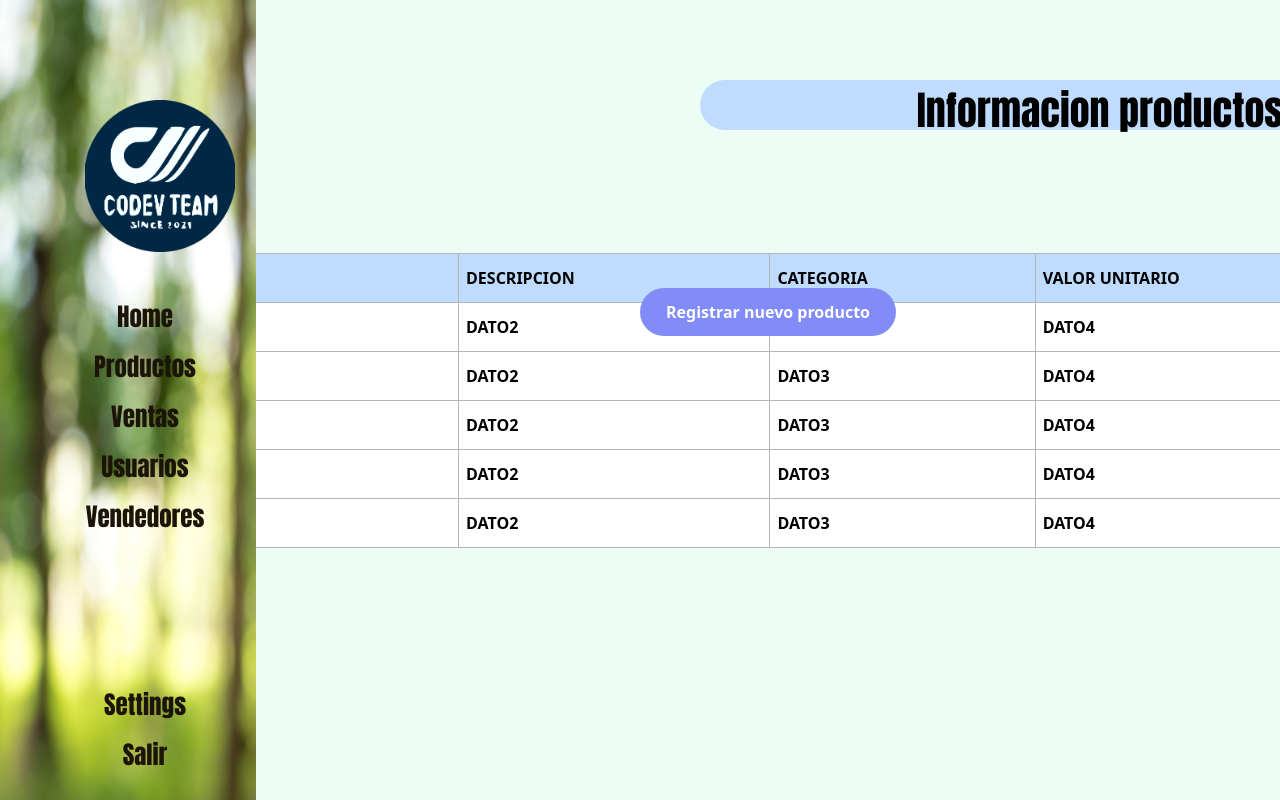
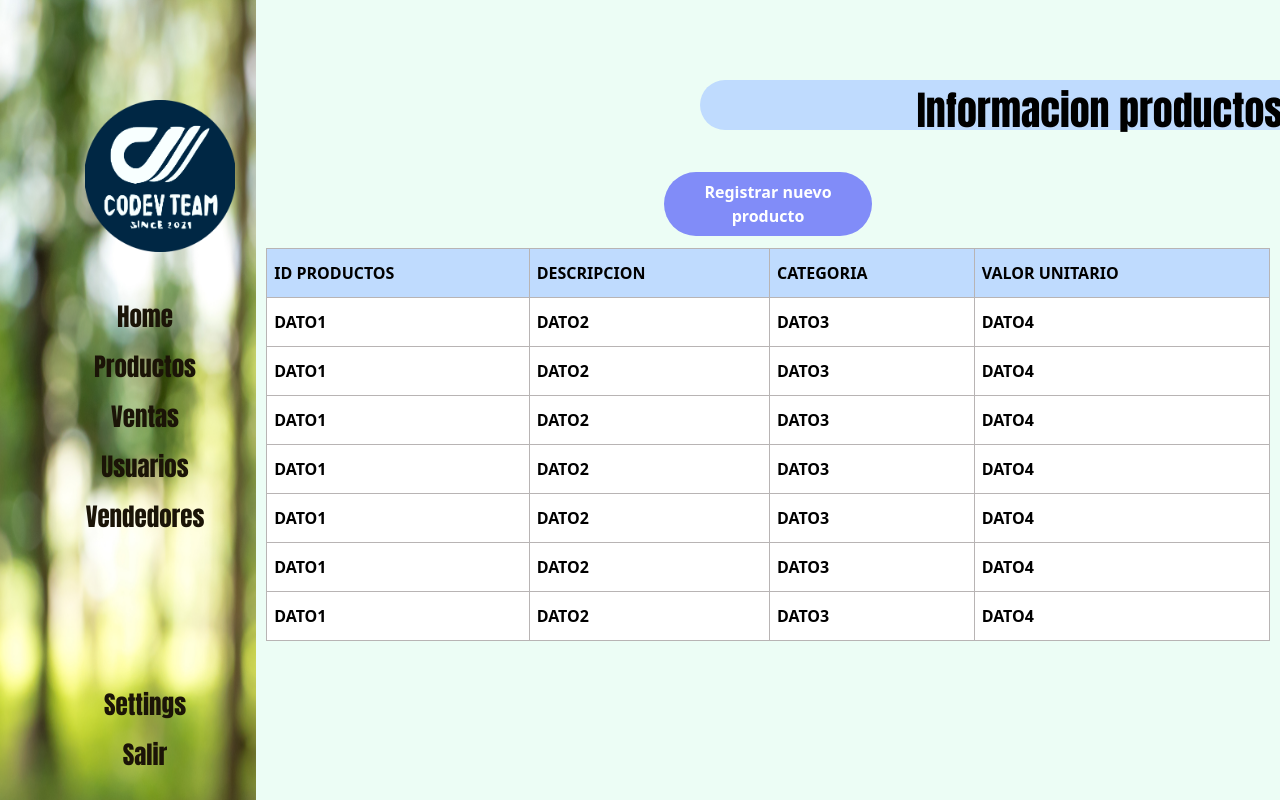
Before and after one commit to Equipo-coDEV-Mision-TIC/Ventas-codev-team, a React (Create React App) app: page /Home/productos in a window 1280 px wide. Built offline with nearby package versions, Linux system fonts and the light colour scheme.

Commit message:
se organizó el espacio de trabajo de la tabla de productos así como el del boton de registro

```diff
--- a/src/App.css
+++ b/src/App.css
@@ -121,7 +121,7 @@ cursor: pointer;
 }
 
 .tabla{
-  width: 1300px;
+  width: 98%;
 }
 
 .tabla td,
@@ -138,6 +138,6 @@ cursor: pointer;
 }
 
 .tabla tr:hover{
-  background-color: rgb(206, 222, 241);
+  background-color: rgb(231, 239, 248);
   cursor: pointer;
 }
--- a/src/components/FormularioCreacionVehiculos.jsx
+++ b/src/components/FormularioCreacionVehiculos.jsx
@@ -3,7 +3,7 @@ import BarraTitulo from './barraTitulo'
 
 const FormularioCreacionVehiculos = () => {
     return (
-        <div className='flex flex-col items-center justify-center h-full w-full my-20'>
+        <div className='flex flex-col items-center justify-center h-full w-full'>
             <BarraTitulo>
                 Registro nuevo producto
             </BarraTitulo>
--- a/src/pages/admin/productos.jsx
+++ b/src/pages/admin/productos.jsx
@@ -4,6 +4,18 @@ import FormProductos from '../../components/FormularioCreacionVehiculos'
 
 
 const productosBackend = [
+    {
+        IDproducto: "DATO1",
+        Descripción: "DATO2",
+        Categoria: "DATO3",
+        ValorUnitario: "DATO4"
+    },
+    {
+        IDproducto: "DATO1",
+        Descripción: "DATO2",
+        Categoria: "DATO3",
+        ValorUnitario: "DATO4"
+    },
     {
         IDproducto: "DATO1",
         Descripción: "DATO2",
@@ -57,14 +69,14 @@ const Productos = () => {
         }
     },[mostrarTabla]);
     return (
-        <div>
+        <div className='flex w-full'>
             <BarraTitulo>
                     Informacion productos
-                </BarraTitulo>
-
-                <button onClick={()=>{setMostrarTabla(!mostrarTabla)}} className='fixed bg-indigo-400 text-white w-64 h-12 rounded-3xl font-extrabold right-96 top-72'>{textoBoton}</button>
+            </BarraTitulo>
+            <div className='flex flex-col w-full items-center'>
+                <button onClick={()=>{setMostrarTabla(!mostrarTabla)}} className='bg-indigo-400 text-white rounded-full font-extrabold w-52 p-2 m-3'>{textoBoton}</button>
                 {mostrarTabla ? <TablaProductos listaProductos = {productos}/>:<FormularioCreacionProductos/>}
-
+            </div>
 
         </div>
     )
@@ -72,7 +84,6 @@ const Productos = () => {
 
 const TablaProductos = ({listaProductos}) =>{
     return(
-    <div className='flex flex-col items-center justify-center'>
         <table className='tabla'>
             <thead className='bg-blue-200'>
                 <tr>
@@ -97,8 +108,6 @@ const TablaProductos = ({listaProductos}) =>{
             </tbody>
         </table>
 
-    </div>
-
     )
 }
 
```
